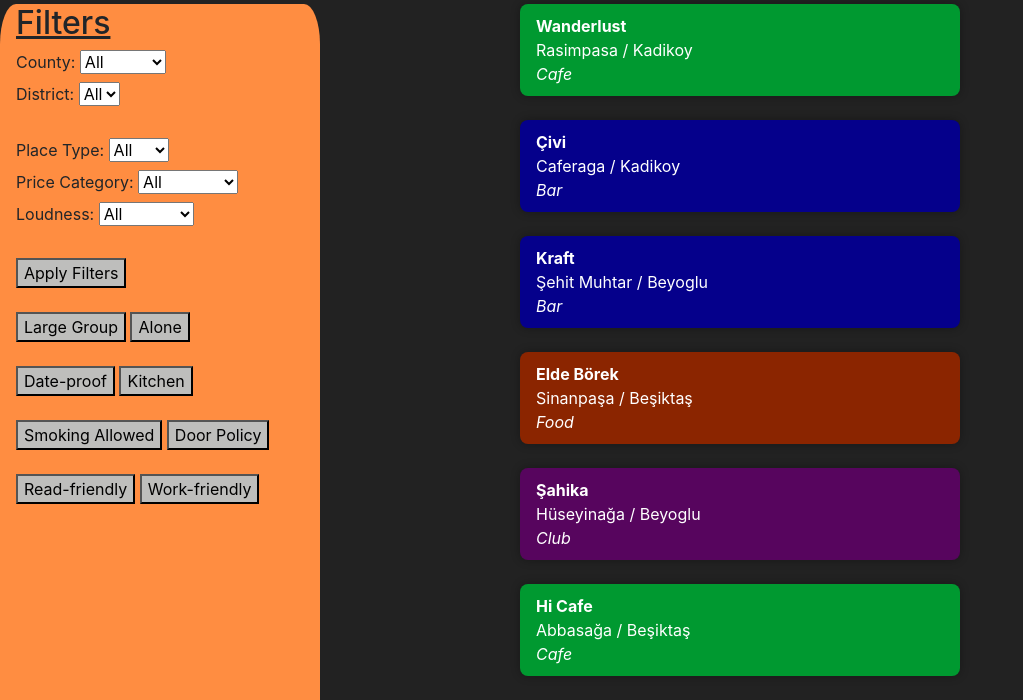
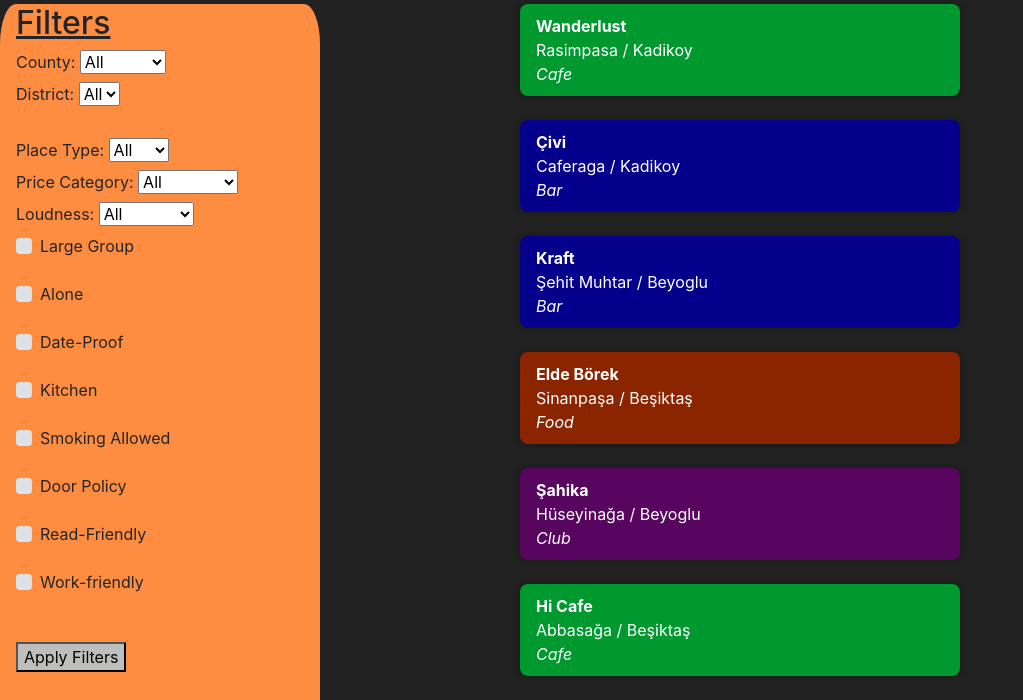
Before and after one commit to yigitsaridikmen/kiez-istanbul, a Django app: page / in a window 1280 px wide. Shown: the part 234-934 px from the top of the page, without its empty margins (0-1023 px from the left). Run offline with Django 4.2, Linux system fonts and the light colour scheme; a user stored in the database is signed in; data comes from the database, SQL or seed files in the repository; some libraries are stand-ins or nearby versions.

Commit message:
Checkbox implementation is done, maybe needs some makeup only

```diff
--- a/places/advisor/models.py
+++ b/places/advisor/models.py
@@ -54,6 +54,3 @@ class PlaceInfo(models.Model):
     )
     comment = models.TextField(blank=True)
     created_at = models.DateTimeField(auto_now_add=True)
-
-    # def __str__(self):
-    #     return f'{self.user.username} - {self.name}'
--- a/places/advisor/templates/advisor/advisorhome.html
+++ b/places/advisor/templates/advisor/advisorhome.html
@@ -76,29 +76,59 @@
 			<option value="Moderate">Moderate</option>
 			<option value="Loud">Loud</option>
         </select>
+        <!-- Checkbox Filters -->
+        <label for="largegroup"></label>
+        <div class="custom-control custom-checkbox">
+            <input type="checkbox" class="custom-control-input" id="largegroup" name="largegroup">
+            <label class="custom-control-label" for="largegroup">Large Group</label>
+        </div>
 
+        <label for="alone"></label>
+        <div class="custom-control custom-checkbox" >
+            <input type="checkbox" class="custom-control-input" id="alone" name="alone">
+            <label class="custom-control-label" for="alone">Alone</label>
+        </div>
+
+        <label for="dateable"></label>
+        <div class="custom-control custom-checkbox">
+            <input type="checkbox" class="custom-control-input" id="dateable" name="dateable">
+            <label class="custom-control-label" for="dateable">Date-Proof</label>
+        </div>
+
+        <label for="kitchen"></label>
+        <div class="custom-control custom-checkbox">
+            <input type="checkbox" class="custom-control-input" id="kitchen" name="kitchen">
+            <label class="custom-control-label" for="kitchen">Kitchen</label>
+        </div>
+
+        <label for="smoke"></label>
+        <div class="custom-control custom-checkbox">
+            <input type="checkbox" class="custom-control-input" id="smoke" name="smoke">
+            <label class="custom-control-label" for="smoke">Smoking Allowed</label>
+        </div>
+
+        <label for="door_policy"></label>
+        <div class="custom-control custom-checkbox">
+            <input type="checkbox" class="custom-control-input" id="door_policy" name="door_policy">
+            <label class="custom-control-label" for="door_policy">Door Policy</label>
+        </div>
+
+        <label for="readble"></label>
+        <div class="custom-control custom-checkbox">
+            <input type="checkbox" class="custom-control-input" id="readble" name="readable">
+            <label class="custom-control-label" for="readble">Read-Friendly</label>
+        </div>
+
+        <label for="workable"></label>
+        <div class="custom-control custom-checkbox">
+            <input type="checkbox" class="custom-control-input" id="workable" name="workable">
+            <label class="custom-control-label" for="workable">Work-friendly</label>
+        </div>
         <!-- Submit Button -->
         <br><br>
 		<button type="submit"  >Apply Filters</button>
-    <!-- Hidden Tag Filters, only triggered with buttons -->
-    <input type="hidden" name="largegroup" id="largegroup" value="false">
-    <input type="hidden" name="alone" id="alone" value="false">
-    <input type="hidden" name="dateable" id="dateable" value="false">
-    <input type="hidden" name="kitchen" id="kitchen" value="false">
-    <input type="hidden" name="smoke" id="smoke" value="false">
-    <input type="hidden" name="door_policy" id="door_policy" value="false">
-    <input type="hidden" name="readble" id="readble" value="false">
-    <input type="hidden" name="workable" id="workable" value="false">
     </form><br>
-	    <!-- Boolean Filters -->
-		<button style="margin-left:5%" type="button" hx-post="{% url 'filter-list' %}" hx-trigger="click" hx-target="#content-list" hx-params="largegroup=true">Large Group</button>
-		<button style="margin-right:5%" type="button" onclick="toggleFilter('alone')">Alone</button><br><br>
-		<button style="margin-left:5%" type="button" onclick="toggleFilter('dateable')">Date-proof</button>
-		<button style="margin-right:5%" type="button" onclick="toggleFilter('kitchen')">Kitchen</button><br><br>
-		<button style="margin-left:5%" type="button" onclick="toggleFilter('smoke')">Smoking Allowed</button>
-		<button style="margin-right:5%" type="button" onclick="toggleFilter('door_policy')">Door Policy</button><br><br>
-    <button style="margin-left:5%" type="button" onclick="toggleFilter('readble')">Read-friendly</button>
-		<button style="margin-right:5%" type="button" onclick="toggleFilter('workable')">Work-friendly</button>
+
   </div>
 
   <!-- Page content -->
--- a/places/advisor/views.py
+++ b/places/advisor/views.py
@@ -50,6 +50,14 @@ def filter_list(request):
         price_category = request.POST.get('price_category', '')
         loudness = request.POST.get('loudness', '')
         largegroup = request.POST.get('largegroup', '')
+        alone = request.POST.get('alone', '')
+        dateable = request.POST.get('dateable', '')
+        kitchen = request.POST.get('kitchen', '')
+        smoke = request.POST.get('smoke', '')
+        door_policy = request.POST.get('door_policy', '')
+        readable = request.POST.get('readable', '')
+        workable = request.POST.get('workable', '')
+
 
         # Perform filtering based on form data
         # Adjust this part based on your model fields and filter requirements
@@ -65,6 +73,20 @@ def filter_list(request):
             places = places.filter(loudness=loudness)
         if largegroup:
             places = places.filter(largegroup=True)
+        if alone:
+            places = places.filter(alone=True)
+        if dateable:
+            places = places.filter(dateable=True)
+        if kitchen:
+            places = places.filter(kitchen=True)
+        if smoke:
+            places = places.filter(smoke=True)
+        if door_policy:
+            places = places.filter(door_policy=True)
+        if readable:
+            places = places.filter(readable=True)
+        if workable:
+            places = places.filter(workable=True)
     context = {
         'object_list': places,
         # Add other context variables as needed
```
